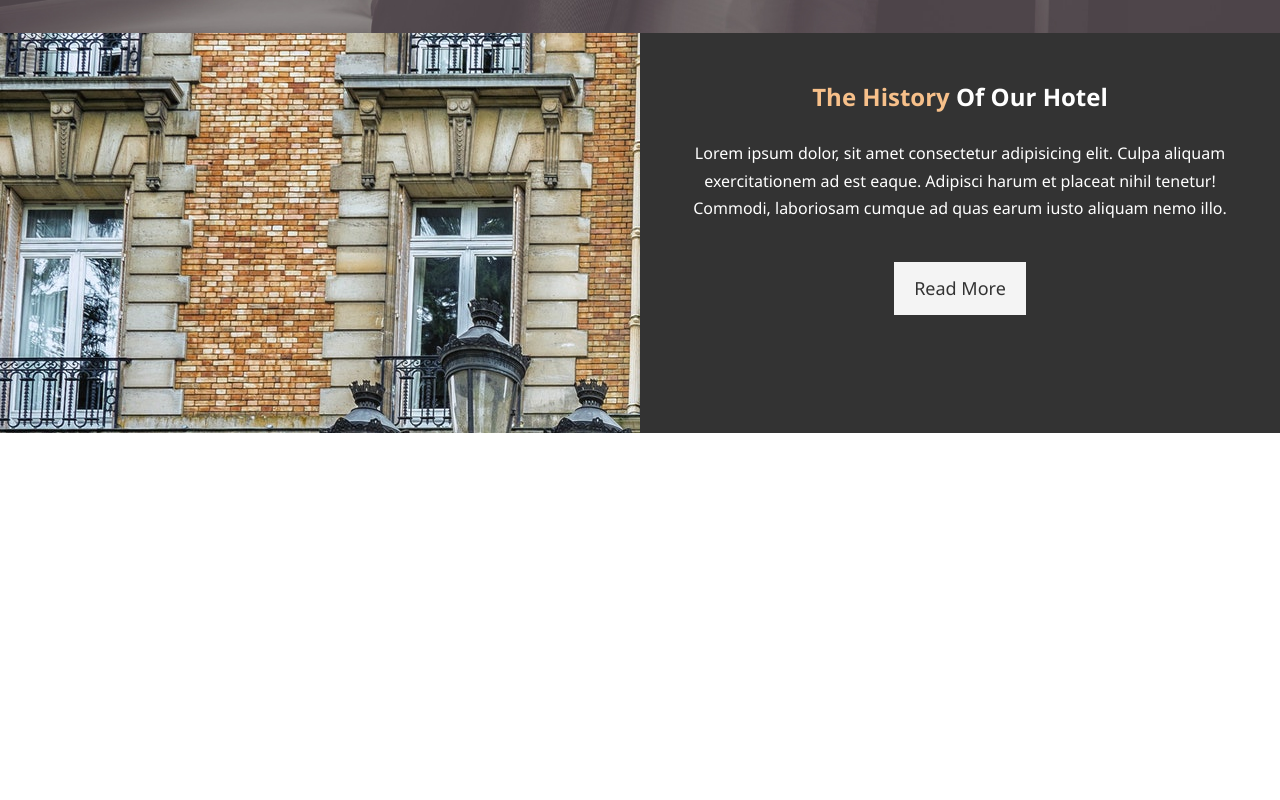
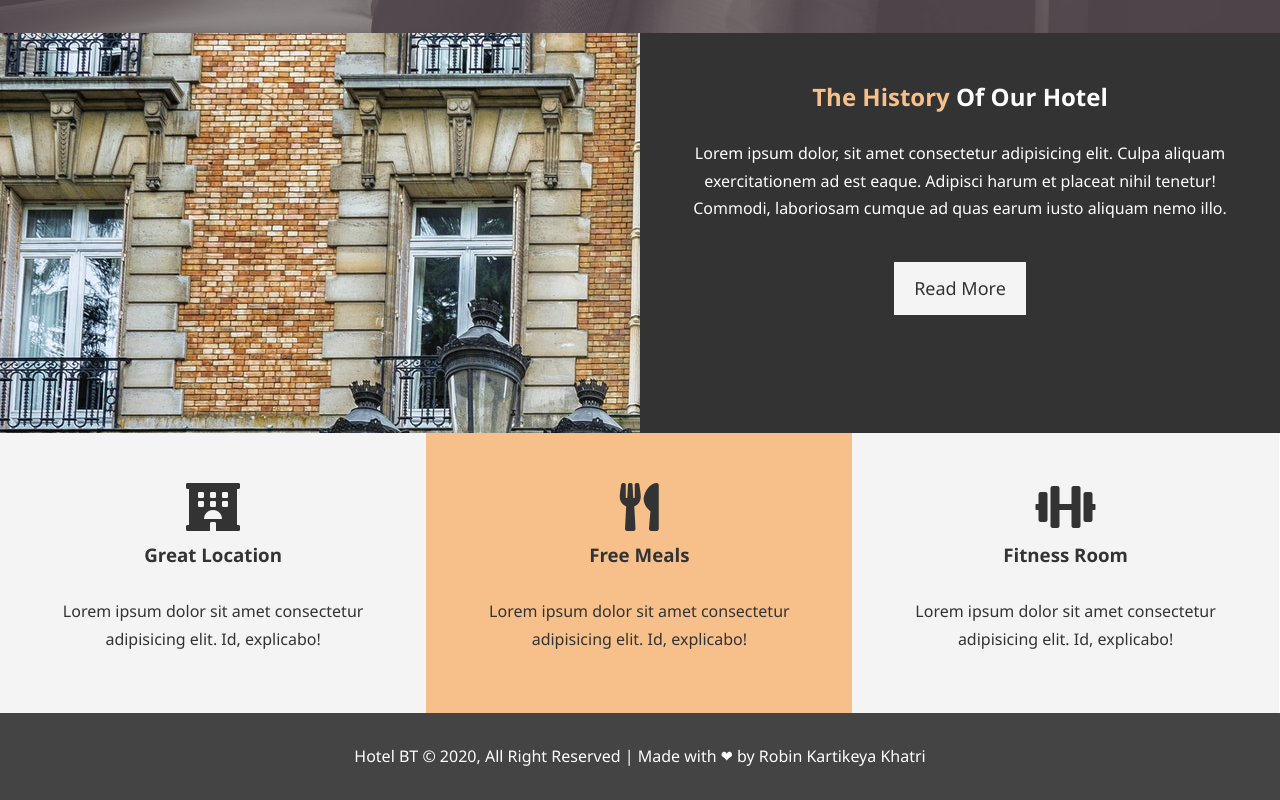
Before and after one commit to RobinKartikeyaKhatri/Modern-HTML-CSS-From-The-Beginning-Including-Sass-, a plain HTML site: page hotel_website/index.html in a window 1280 px wide. Shown: the part 634-1434 px from the top of the page. Before the commit the page ends 1067 px from the top, so only its background shows below. Drawn offline with Linux system fonts and the light colour scheme.

Commit message:
Create features and footer area

```diff
--- a/hotel_website/css/style.css
+++ b/hotel_website/css/style.css
@@ -71,8 +71,12 @@ p {
 }
 
 .bg-primary {
-    background: #333;
-    color: #f7c08a
+    background: #f7c08a;
+    color: #333;
+}
+
+.clr {
+    clear: both;
 }
 
 /* Navbar */
@@ -157,3 +161,23 @@ p {
 .info-content p {
     padding-bottom: 30px;
 }
+
+/* Features */
+.box {
+    float: left;
+    width: 33.3%;
+    padding: 50px;
+    text-align: center;
+}
+
+.box i {
+    margin-bottom: 10px;
+}
+
+/* Footer */
+#main-footer {
+    text-align: center;
+    background: #444;
+    color: #fff;
+    padding: 20px;
+}
--- a/hotel_website/index.html
+++ b/hotel_website/index.html
@@ -5,6 +5,7 @@
     <meta name="viewport" content="width=device-width, initial-scale=1.0">
     <meta name="description" content="Welcome to the most extraordinary hotel in Boston Massachusetts">
     <meta name="keywords" content="hotel,boston hotel,new england hotel">
+    <link rel="stylesheet" href="https://cdnjs.cloudflare.com/ajax/libs/font-awesome/5.13.1/css/all.min.css">
     <link rel="stylesheet" href="./css/style.css">
     <title>Hotel BT | Welcome</title>
 </head>
@@ -40,5 +41,29 @@
             <a class="btn btn-light" href="about.html">Read More</a>
         </div>
     </section>
+
+    <section id="features">
+        <div class="box bg-light">
+            <i class="fas fa-hotel fa-3x"></i>
+            <h3>Great Location</h3>
+            <p>Lorem ipsum dolor sit amet consectetur adipisicing elit. Id, explicabo!</p>
+        </div>
+        <div class="box bg-primary">
+            <i class="fas fa-utensils fa-3x"></i>
+            <h3>Free Meals</h3>
+            <p>Lorem ipsum dolor sit amet consectetur adipisicing elit. Id, explicabo!</p>
+        </div>
+        <div class="box bg-light">
+            <i class="fas fa-dumbbell fa-3x"></i>
+            <h3>Fitness Room</h3>
+            <p>Lorem ipsum dolor sit amet consectetur adipisicing elit. Id, explicabo!</p>
+        </div>
+    </section>
+
+    <div class="clr"></div>
+
+    <footer id="main-footer">
+        <p>Hotel BT &copy; 2020, All Right Reserved | Made with ❤ by Robin Kartikeya Khatri</p>
+    </footer>
 </body>
 </html>
```
